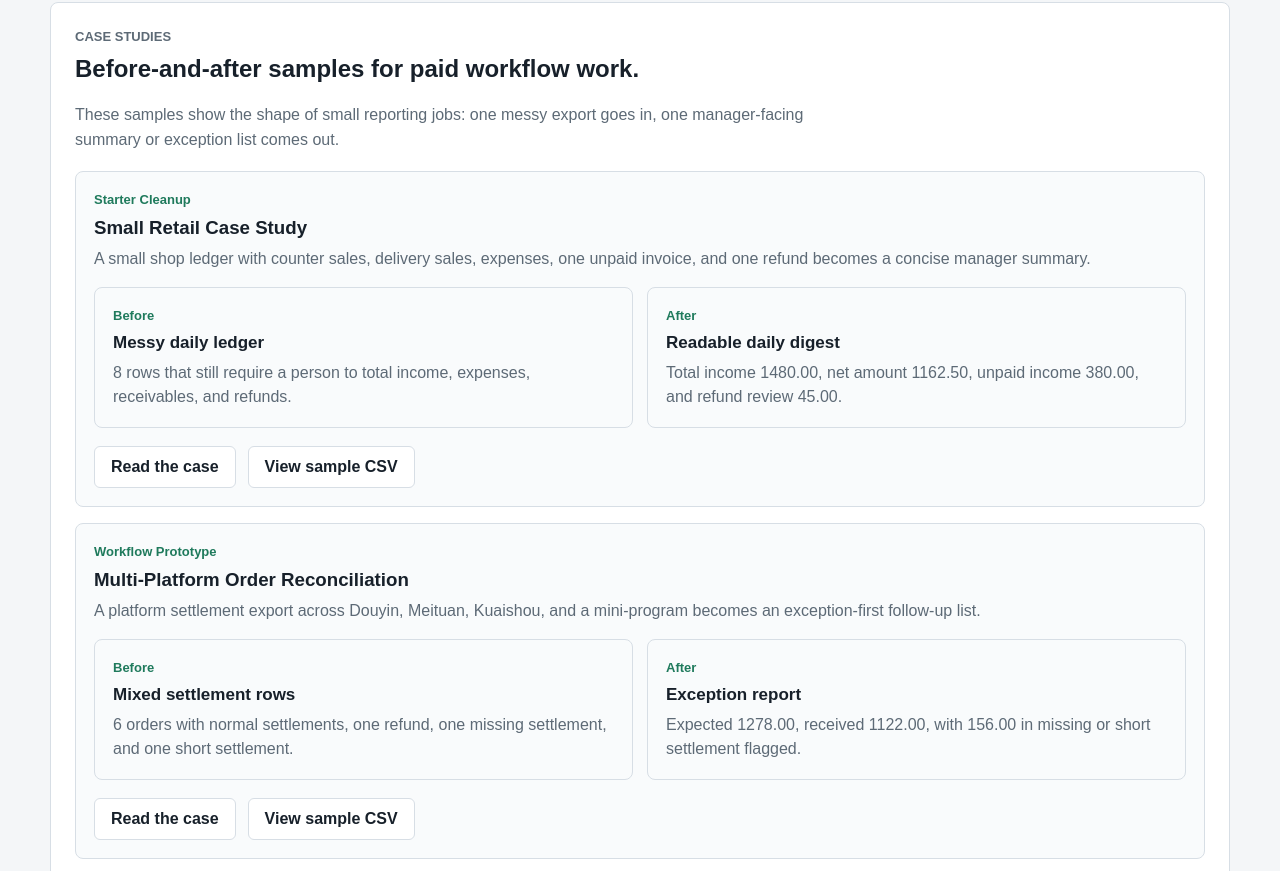
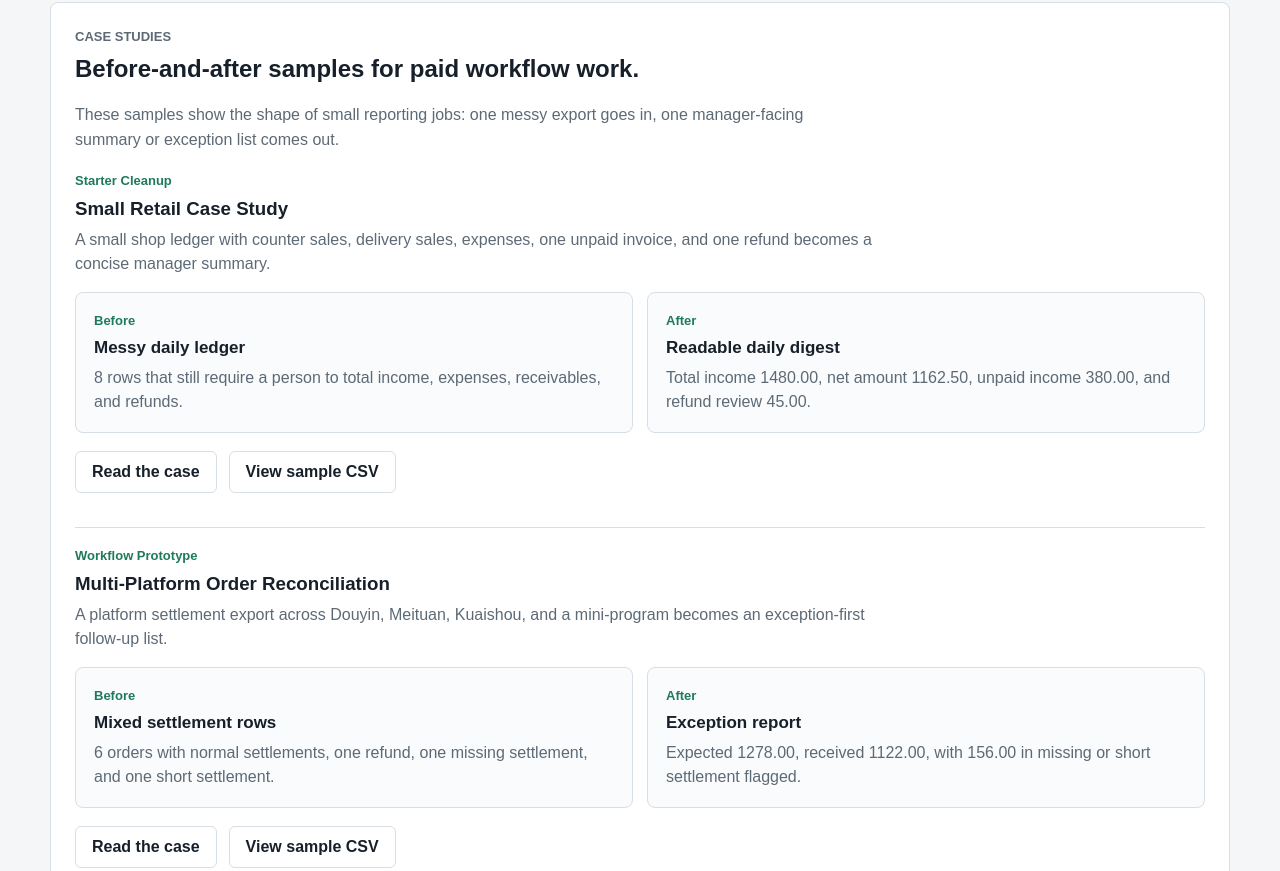
Before and after one commit to fabkshdkadhj/business-tool-lab, a website with bundled scripts: page index.html in a window 1280 px wide. Shown: the part 1268-2139 px from the top of the page. Built offline with nearby package versions, Linux system fonts and the light colour scheme.

Commit message:
Complete service portfolio update for styles.css

```diff
--- a/styles.css
+++ b/styles.css
@@ -282,10 +282,13 @@ button:hover {
 }
 
 .case-showcase {
-  padding: 18px;
-  border: 1px solid var(--line);
-  border-radius: 8px;
-  background: var(--card);
+  padding: 18px 0;
+  border-top: 1px solid var(--line);
+}
+
+.case-showcase:first-child {
+  border-top: 0;
+  padding-top: 0;
 }
 
 .case-showcase h3 {
@@ -293,6 +296,7 @@ button:hover {
 }
 
 .case-showcase p {
+  max-width: 820px;
   color: var(--muted);
   line-height: 1.5;
 }
```
